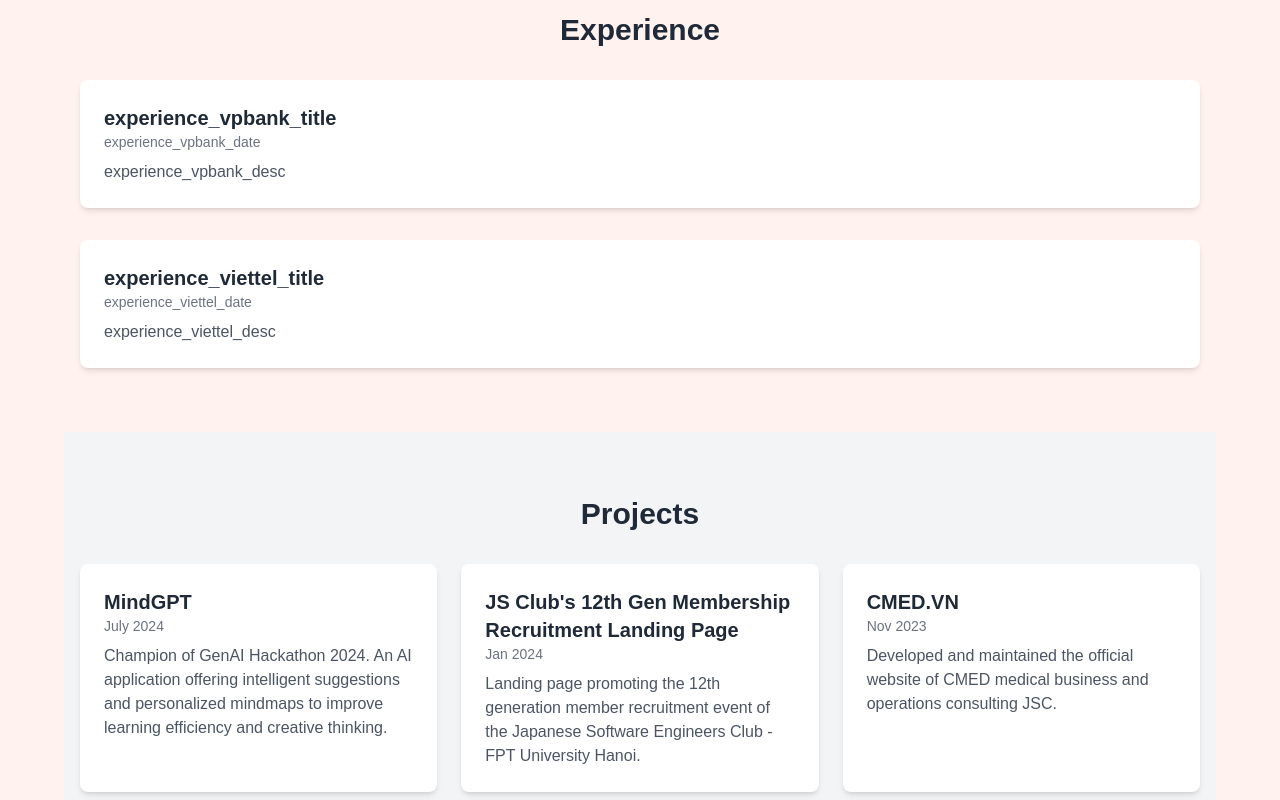
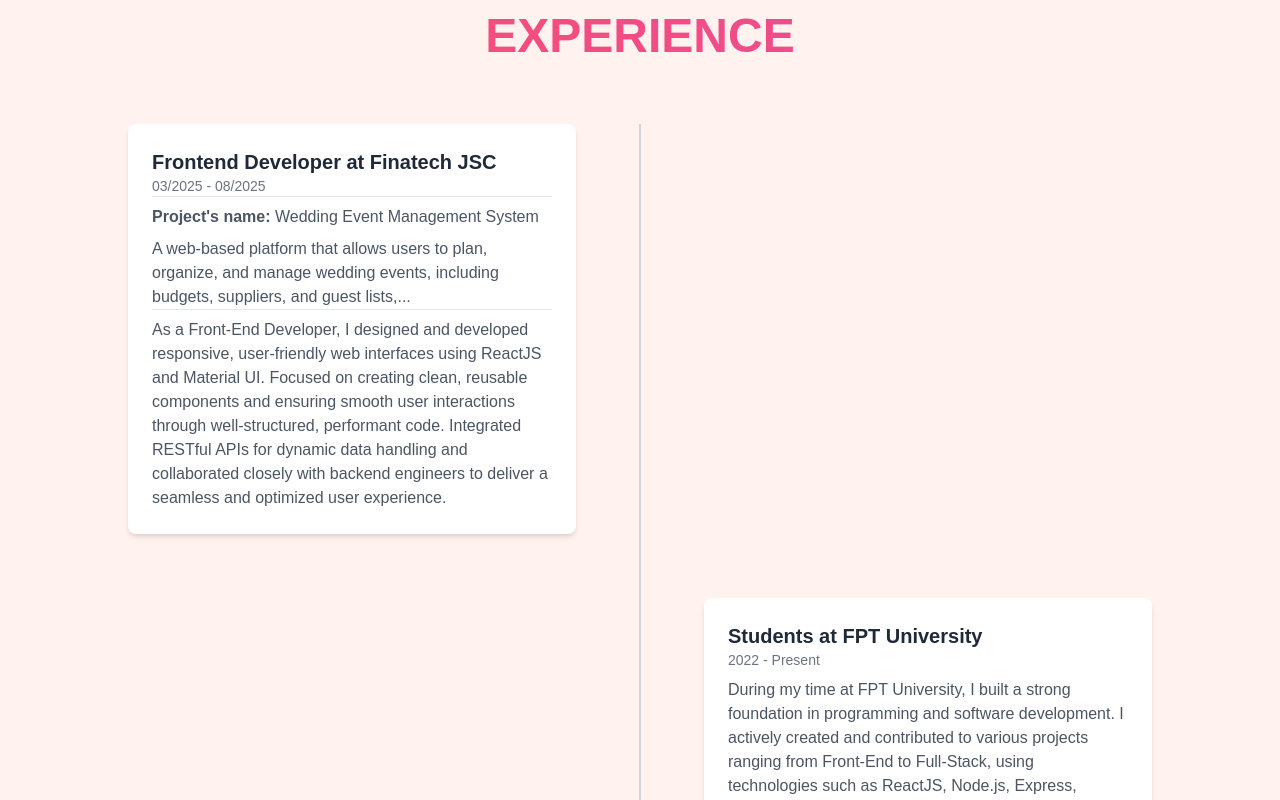
Before and after one commit to NguyenSwan/my_portfolio, a React (Create React App) app: page / in a window 1280 px wide. Shown: the part 1540-2340 px from the top of the page. Built offline with nearby package versions, Linux system fonts and the light colour scheme.

Commit message:
fix experience

```diff
--- a/src/components/Experience.js
+++ b/src/components/Experience.js
@@ -1,21 +1,59 @@
-import { useTranslation } from 'react-i18next';
+import { useTranslation } from "react-i18next";
 
 function Experience() {
   const { t } = useTranslation();
 
   return (
-    <section id="experience" className="py-16 px-4 max-w-6xl mx-auto">
-      <h2 className="text-3xl font-bold mb-8 text-center text-gray-800 dark:text-white">{t('experience')}</h2>
-      <div className="space-y-8">
-        <div className="p-6 bg-white dark:bg-gray-700 rounded-lg shadow-md hover:shadow-xl transition-shadow duration-300">
-          <h3 className="text-xl font-semibold text-gray-800 dark:text-white">{t('experience_vpbank_title')}</h3>
-          <p className="text-sm text-gray-500 dark:text-gray-400">{t('experience_vpbank_date')}</p>
-          <p className="mt-2 text-gray-600 dark:text-gray-300">{t('experience_vpbank_desc')}</p>
-        </div>
-        <div className="p-6 bg-white dark:bg-gray-700 rounded-lg shadow-md hover:shadow-xl transition-shadow duration-300">
-          <h3 className="text-xl font-semibold text-gray-800 dark:text-white">{t('experience_viettel_title')}</h3>
-          <p className="text-sm text-gray-500 dark:text-gray-400">{t('experience_viettel_date')}</p>
-          <p className="mt-2 text-gray-600 dark:text-gray-300">{t('experience_viettel_desc')}</p>
+    <section id="experience" className="py-16 px-4 max-w-6xl mx-auto relative">
+      <div className="about-me text-center mb-16">
+        <h1 className="title text-4xl md:text-5xl font-bold mb-4 text-gray-800 dark:text-white bg-gradient-to-r from-[#F75270] to-pink-500 bg-clip-text text-transparent dark:from-pink-300 dark:to-rose-400">
+          {t(`EXPERIENCE`)}
+        </h1>
+      </div>
+      <div className="relative">
+        {/* Vertical line in the middle - only on desktop */}
+        <div className="absolute left-1/2 transform -translate-x-1/2 w-0.5 bg-gray-300 dark:bg-gray-600 h-full top-0 hidden md:block"></div>
+
+        {/* Experiences container - vertical stack */}
+        <div className="flex flex-col space-y-16 relative z-10 max-w-4xl mx-auto">
+          {/* First experience - left side on desktop, full width on mobile */}
+          <div className="flex items-center w-full group md:mr-auto md:-ml-16 md:w-1/2">
+            <div className="p-6 bg-white dark:bg-gray-700 rounded-lg shadow-md hover:shadow-xl transition-shadow duration-300 w-full md:mr-auto">
+              <h3 className="text-xl font-semibold text-gray-800 dark:text-white">
+                {t("experience_finatech")}
+              </h3>
+              <p className="text-sm text-gray-500 dark:text-gray-400">
+                {t("experience_finatech_date")}
+              </p>
+              <hr />
+              <p className="mt-2 text-gray-600 dark:text-gray-300">
+                <span className="font-bold">{t("project_name")}: </span>
+                <span>{t("experience_finatech_date_project")}</span>
+              </p>
+              <p className="mt-2 text-gray-600 dark:text-gray-300">
+                {t("experience_finatech_date_project_desc")}
+              </p>
+              <hr />
+              <p className="mt-2 text-gray-600 dark:text-gray-300">
+                {t("experience_finatech_desc")}
+              </p>
+            </div>
+          </div>
+
+          {/* Second experience - right side on desktop, full width on mobile */}
+          <div className="flex items-center w-full group md:ml-auto md:-mr-16 md:w-1/2">
+            <div className="p-6 bg-white dark:bg-gray-700 rounded-lg shadow-md hover:shadow-xl transition-shadow duration-300 w-full md:ml-auto">
+              <h3 className="text-xl font-semibold text-gray-800 dark:text-white">
+                {t("experience_fpt")}
+              </h3>
+              <p className="text-sm text-gray-500 dark:text-gray-400">
+                {t("experience_fpt_date")}
+              </p>
+              <p className="mt-2 text-gray-600 dark:text-gray-300">
+                {t("experience_fpt_desc")}
+              </p>
+            </div>
+          </div>
         </div>
       </div>
     </section>
```
